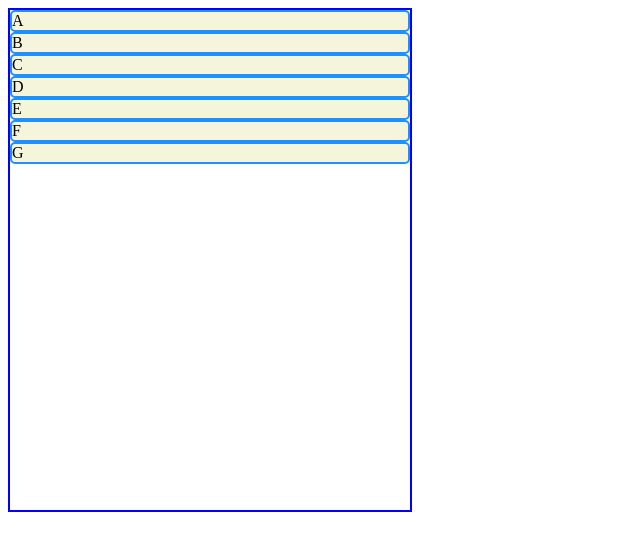
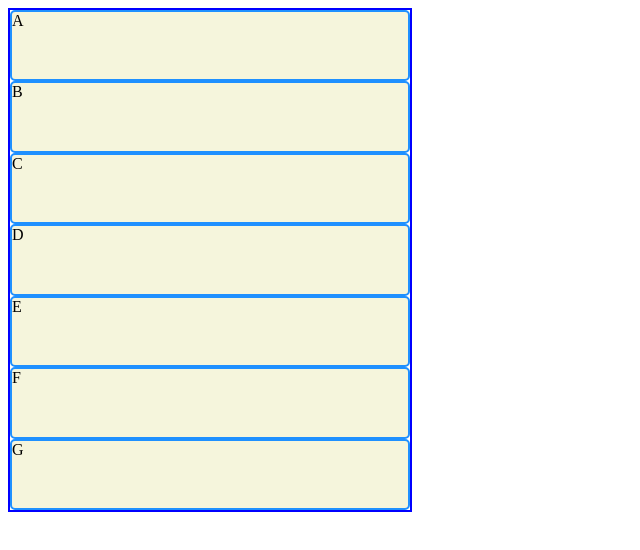
Before and after one commit to dasyx/display_grid, a plain HTML site: page index.html in a window 1280 px wide. Shown: the whole page, without its empty margins (0-640 px from the left). Drawn offline with Linux system fonts and the light colour scheme.

Commit message:
add display grid

```diff
--- a/styles.css
+++ b/styles.css
@@ -1,4 +1,11 @@
+/*display: grid for block level grid */
+/*display: inline-grid for inline grid */
+
+/*We can define the columns of our grid by using the CSS property grid-template-columns */
+
 .grid {
+    display: grid;
+    /*w/o number of columns specified, every column is sitting on new rows */
     border: 2px blue solid;
     width: 400px;
     height: 500px;
```
